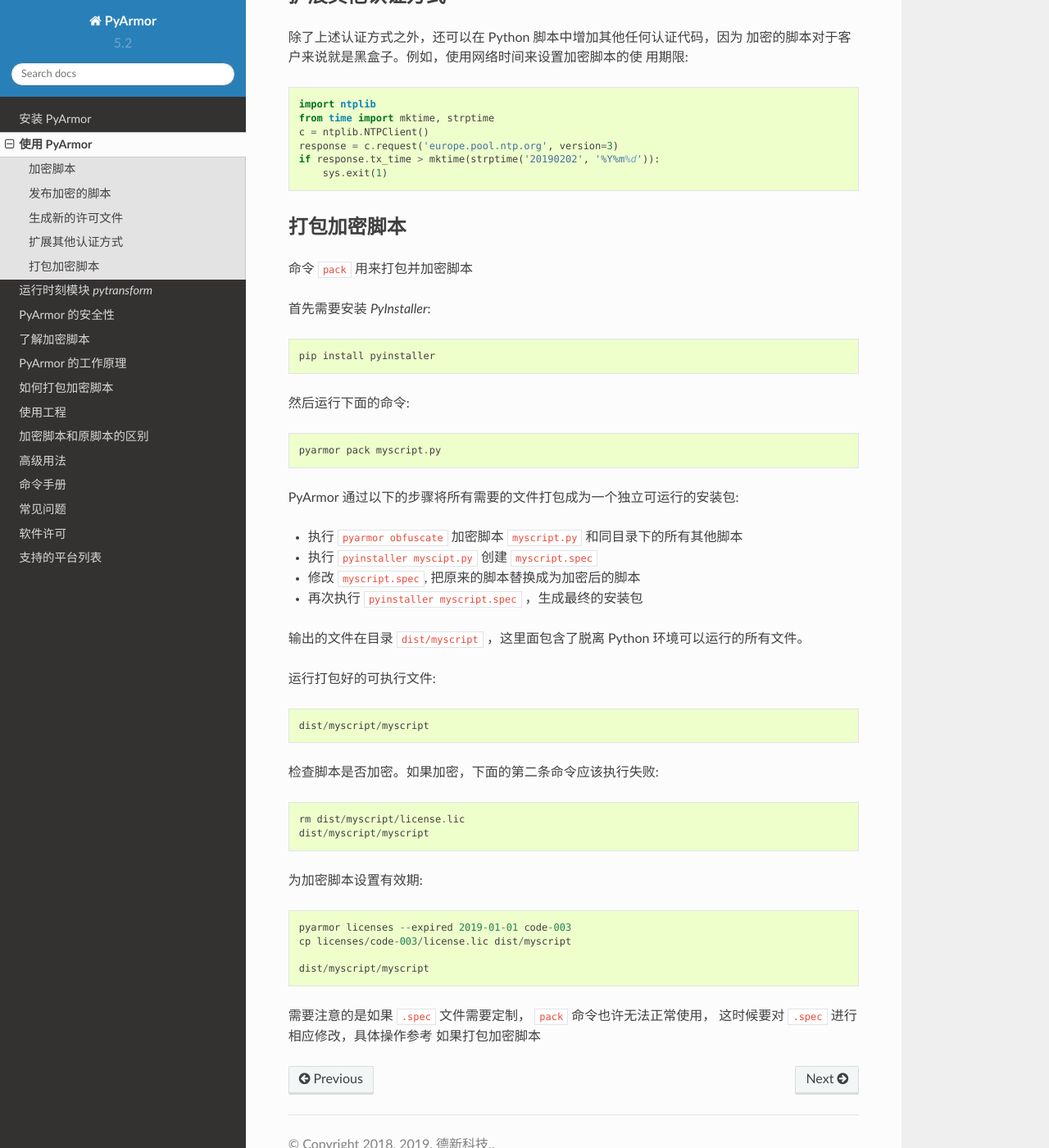
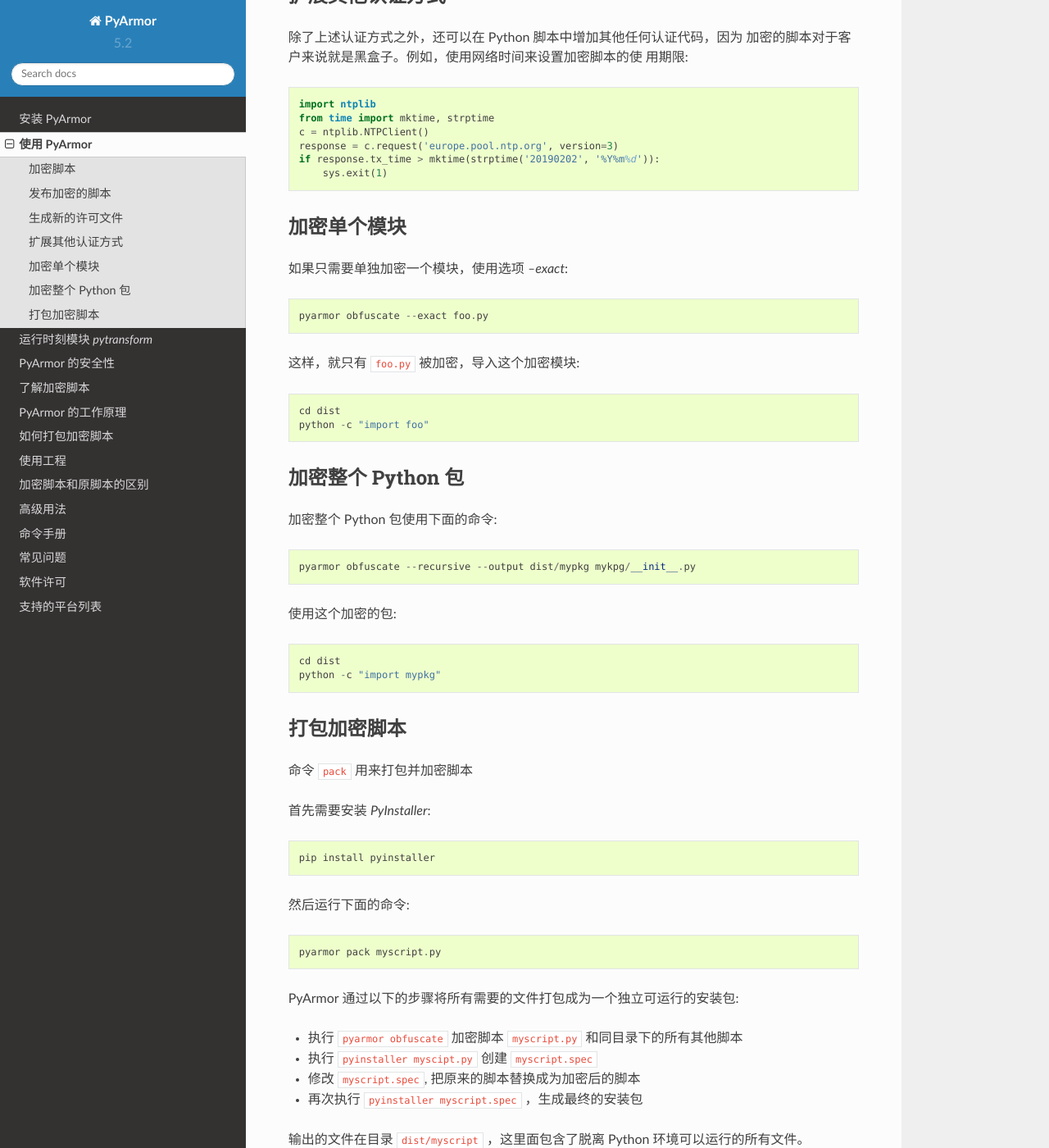
Before and after one commit to dashingsoft/pyarmor-docs-zh, a Sphinx documentation site: the page built from docs/usage.rst, in a window 1280 px wide and 1400 px high, scrolled down 2669 px. Shown: the whole window at 82% size. Built offline with Sphinx 7.4.7 and the Read the Docs theme 2.0.0, drawn with Linux system fonts in a browser that asks for light colours.

Commit message:
Add sections for usages

```diff
--- a/docs/usage.rst
+++ b/docs/usage.rst
@@ -122,6 +122,30 @@
         sys.exit(1)
 
 
+加密单个模块
+------------
+
+如果只需要单独加密一个模块，使用选项 `--exact`::
+
+    pyarmor obfuscate --exact foo.py
+
+这样，就只有 :file:`foo.py` 被加密，导入这个加密模块::
+
+    cd dist
+    python -c "import foo"
+
+加密整个 Python 包
+------------------
+
+加密整个 Python 包使用下面的命令::
+
+    pyarmor obfuscate --recursive --output dist/mypkg mykpg/__init__.py
+
+使用这个加密的包::
+
+    cd dist
+    python -c "import mypkg"
+
 打包加密脚本
 ------------
 
```
